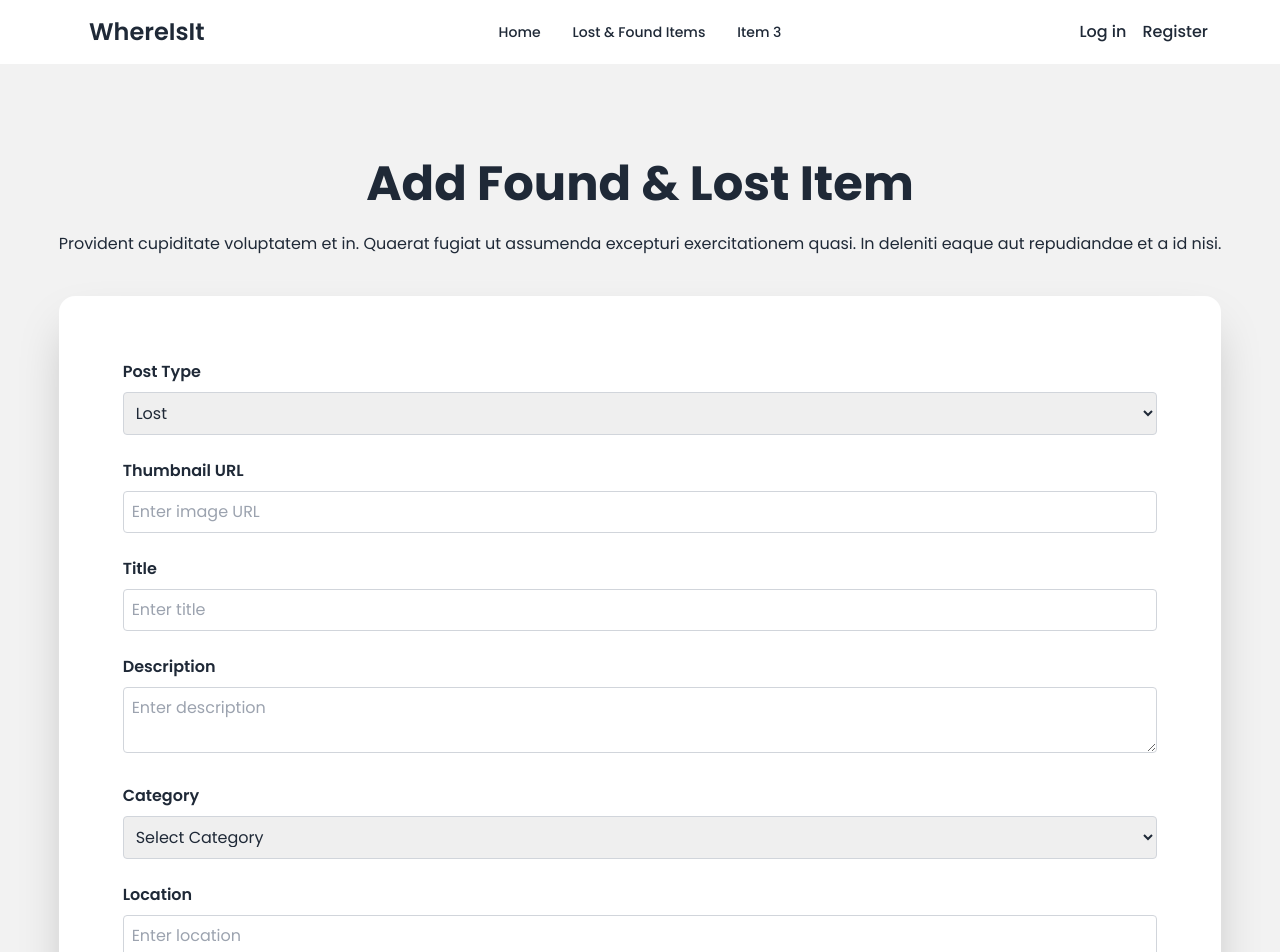
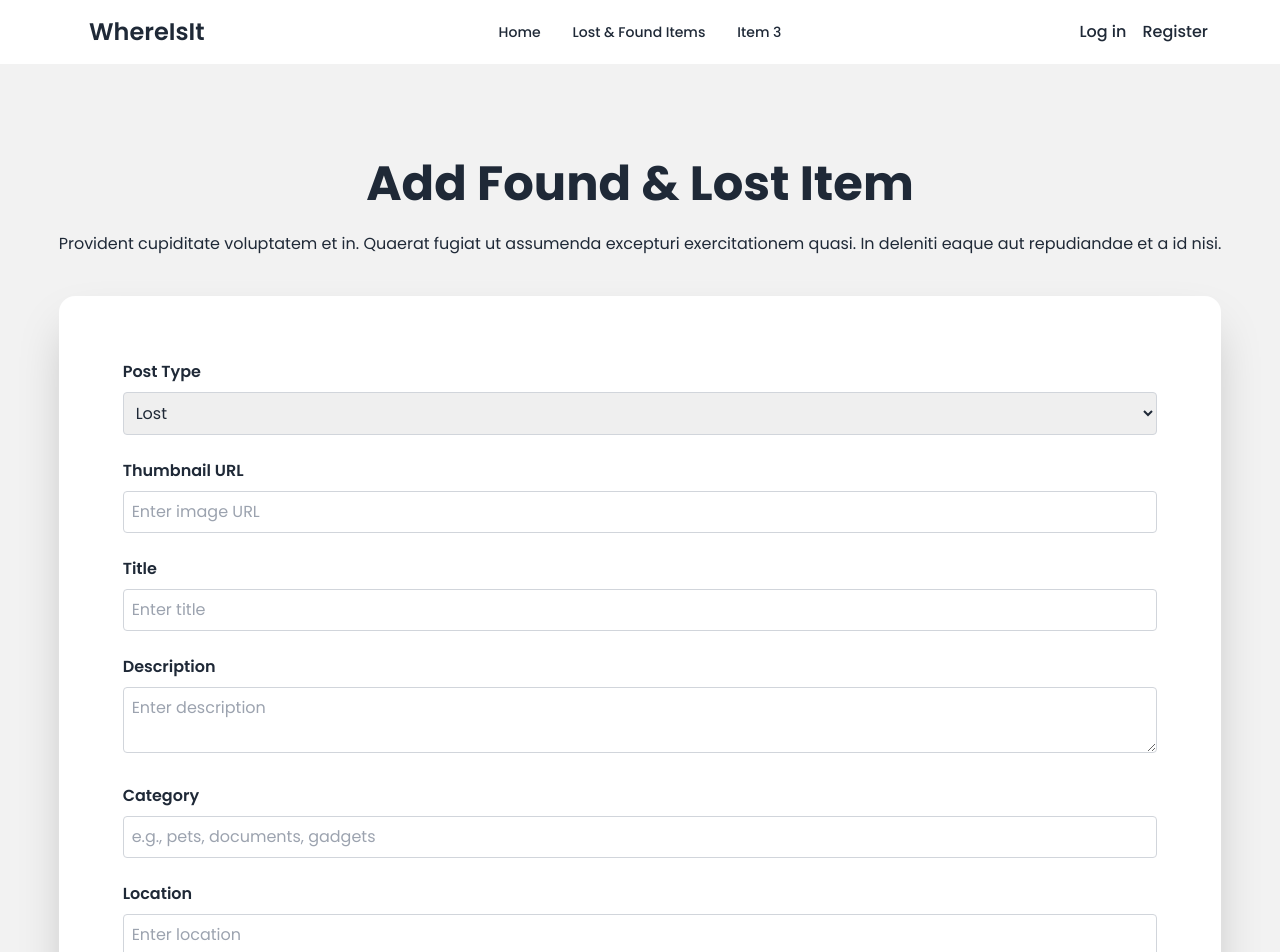
Before and after one commit to ariyanyeamin14/WhereIsIt-ClientSide, a React (Vite) app: page /add-lost-found-item in a window 1280 px wide. Shown: the top 952 px of the page. Built offline with nearby package versions, Linux system fonts and the light colour scheme; no server answers.

Commit message:
add lost & found item page functionality complete

```diff
--- a/package.json
+++ b/package.json
@@ -10,6 +10,7 @@
     "preview": "vite preview"
   },
   "dependencies": {
+    "axios": "^1.7.9",
     "firebase": "^11.1.0",
     "localforage": "^1.10.0",
     "match-sorter": "^8.0.0",
--- a/src/pages/AddLostFoundItem/AddLostFoundItem.jsx
+++ b/src/pages/AddLostFoundItem/AddLostFoundItem.jsx
@@ -2,6 +2,8 @@ import React, { useContext, useRef, useState } from 'react';
 import DatePicker from "react-datepicker";
 import "react-datepicker/dist/react-datepicker.css";
 import { AuthContex } from '../../Providers/AuthProvider';
+import axios from 'axios';
+import Swal from 'sweetalert2';
 
 const AddLostFoundItem = () => {
     const { user } = useContext(AuthContex)
@@ -33,7 +35,19 @@ const AddLostFoundItem = () => {
             contactName,
             contactEmail,
         };
-        console.log(itemData)
+
+        axios.post('http://localhost:5000/items', itemData)
+            .then(res => {
+                console.log(res.data)
+                if (res.data.acknowledged) {
+                    Swal.fire({
+                        title: "Your item has been posted",
+                        icon: "success",
+                        draggable: true
+                    })
+                    form.reset()
+                }
+            })
     }
     return (
         <div className="hero bg-base-200 py-20">
@@ -89,12 +103,13 @@ const AddLostFoundItem = () => {
 
                         <div className="mb-4">
                             <label className="block font-semibold mb-2">Category</label>
-                            <select name="category" className="w-full border border-gray-300 p-2 rounded" required>
-                                <option value="">Select Category</option>
-                                <option value="Pets">Pets</option>
-                                <option value="Documents">Documents</option>
-                                <option value="Gadgets">Gadgets</option>
-                            </select>
+                            <input
+                                type="text"
+                                name="category"
+                                placeholder="e.g., pets, documents, gadgets"
+                                className="w-full border border-gray-300 p-2 rounded"
+                                required
+                            />
                         </div>
 
                         <div className="mb-4">
```
Also changed, not shown: 1 other file (tests, documents, lock files or other folders).
